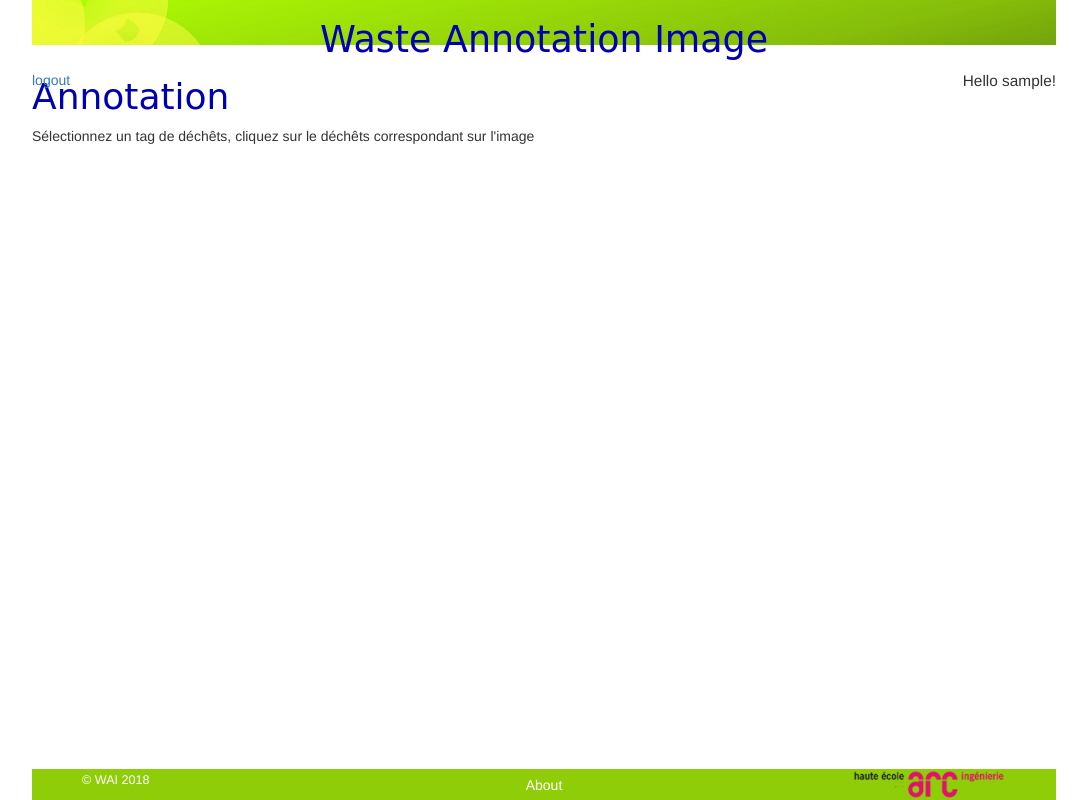
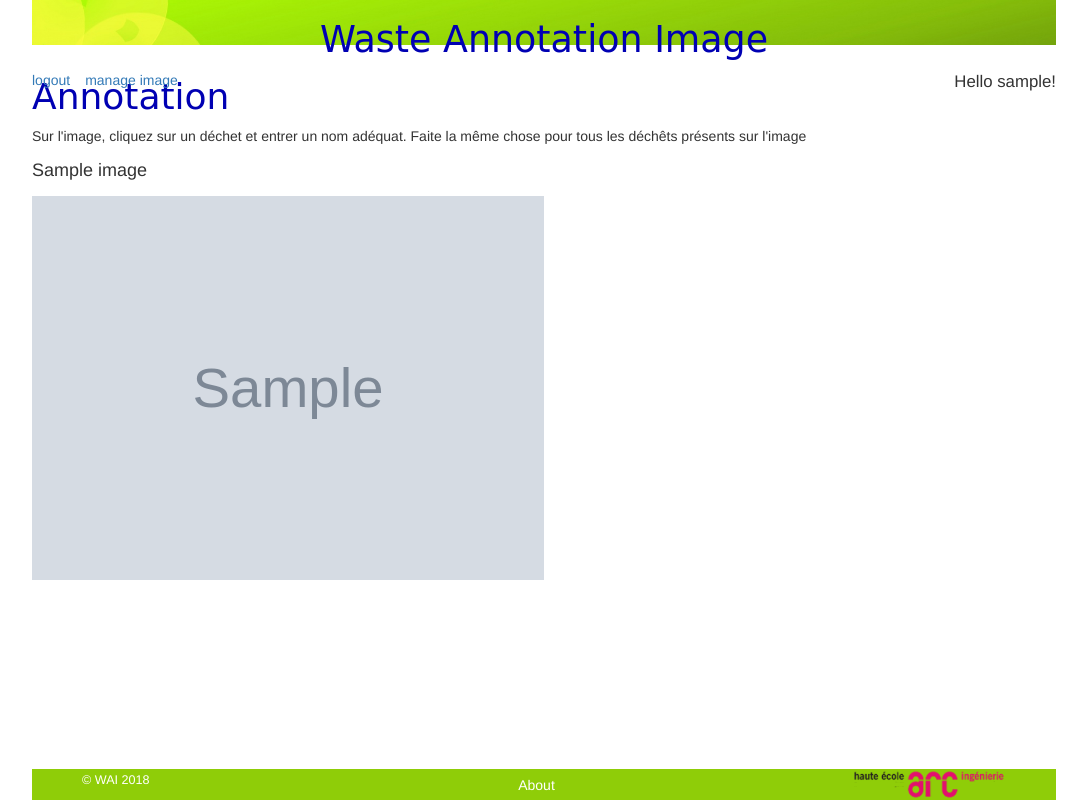
Before and after one commit to HE-Arc/WasteAnnotationImage, a Django app: page /mainpage in a window 1280 px wide. Shown: the whole page, without its empty margins (96-1183 px from the left). Run offline with Django 3.2, Linux system fonts and the light colour scheme; a user stored in the database is signed in; tables that the repository leaves empty hold one stand-in row (values such as "Sample post"); grey boxes marked "Sample" are stand-in pictures; some libraries are stand-ins or nearby versions; some web fonts are replaced.

Commit message:
image for annotation ok displaying image must be fix

```diff
--- a/wasteannotationimage/account/templates/account/signup.html
+++ b/wasteannotationimage/account/templates/account/signup.html
@@ -5,6 +5,9 @@
   {% block title %}Sign up{% endblock %}
   {% block css  %}
     <link rel="stylesheet" href="{% static 'css/signup.css' %}">
+  {% endblock %}
+  {% block loginuser %}
+    {# rien #}
   {% endblock %}
   {% block content %}
   <div id="divsignup">
--- a/wasteannotationimage/annotation/templates/annotation/about.html
+++ b/wasteannotationimage/annotation/templates/annotation/about.html
@@ -6,7 +6,7 @@
   {% block loginuser %}
     {% if user.is_authenticated %}
       Hello {{ user.username }}!
-      <p><a href="{% url 'logout' %}">logout</a></p>
+      <p><a href="{% url 'logout' %}">logout</a><a href="{% url 'newimage' %}">manage image</a></p>
       {% else %}
       <p>You are not logged in : <a href="{% url 'login' %}">login</a></p>
     {% endif %}
--- a/wasteannotationimage/annotation/templates/annotation/mainpage.html
+++ b/wasteannotationimage/annotation/templates/annotation/mainpage.html
@@ -3,16 +3,29 @@
   {% extends "base.html" %}
   {% load static %}
   {% block title %}Annotation{% endblock %}
+  {% block css  %}
+    <link rel="stylesheet" href="{% static 'css/mainpage.css' %}">
+  {% endblock %}
   {% block loginuser %}
     {% if user.is_authenticated %}
       Hello {{ user.username }}!
-      <p><a href="{% url 'logout' %}">logout</a></p>
+      <p><a href="{% url 'logout' %}">logout</a><a href="{% url 'newimage' %}">manage image</a></p>
       {% else %}
       <p>You are not logged in : <a href="{% url 'login' %}">login</a></p>
     {% endif %}
   {% endblock %}
   {% block content %}
     <h1>Annotation</h1>
-    <p>Sélectionnez un tag de déchêts, cliquez sur le déchêts correspondant sur l'image</p>
+    <p>Sur l'image, cliquez sur un déchet et entrer un nom adéquat. Faite la même chose pour tous les déchêts présents sur l'image</p>
+    {% for image in imagesObj %}
+      <div class="annotationContainer">
+      	<h4 class="imageName">{{ image.name }}</h3>
+        <div class="imageContainer">
+          <img class="object-fit-cover" src="{{ image.image.url }}"/>
+        </div>
+      </div>
+    {% empty %}
+      <p>Aucune image.</p>
+    {% endfor %}
   {% endblock %}
 </html>
--- a/wasteannotationimage/annotation/urls.py
+++ b/wasteannotationimage/annotation/urls.py
@@ -4,4 +4,5 @@ from . import views
 urlpatterns = [
     path('mainpage', views.mainpage, name='mainpage'),
     path('about', views.about, name='about'),
+    path('newimage', views.newImage, name='newimage'),
     ]
--- a/wasteannotationimage/annotation/views.py
+++ b/wasteannotationimage/annotation/views.py
@@ -1,12 +1,28 @@
 from django.shortcuts import render, redirect, get_object_or_404
 from django.http import HttpResponse, Http404
+from annotation.models import Image
+from .forms import NewImage
 
 def mainpage(request):
-    return render(request, 'annotation/mainpage.html', locals())
+    images = Image.objects.all()
+    return render(request, 'annotation/mainpage.html', {'imagesObj': images})
 
 def about(request):
     return render(request, 'annotation/about.html', locals())
 
+def newImage(request):
+    isSave = False
+    form = NewImage(request.POST or None, request.FILES)
+    if form.is_valid():
+        image = Image()
+        image.name = form.cleaned_data["name"]
+        image.image = form.cleaned_data["image"]
+        image.save()
+        isSave = True
+        #return redirect('newimage')
+
+    return render(request, 'annotation/newImage.html', locals())
+
 
 
 # Create your views here.
--- a/wasteannotationimage/static/css/base.css
+++ b/wasteannotationimage/static/css/base.css
@@ -1,6 +1,10 @@
 h1 {
     color: #0000b3;
     font-family: 'Sonsie One', "Comic Sans MS";
+}
+
+a {
+    margin-right: 15px;
 }
 
 .header {
@@ -25,10 +29,10 @@ h1 {
   font-size: 2.6em;
 }
 
-.username {
+.usermenu {
   position: relative;
   float: right;
-  font-size: 1.1em;
+  font-size: 1.2em;
 }
 
 .footer {
--- /dev/null
+++ b/wasteannotationimage/static/css/mainpage.css
@@ -0,0 +1,13 @@
+.imageContainer {
+  width: 50%; /*any size*/
+  height: 50%; /*any size*/
+}
+
+.imageName {
+  margin: 15px 0;
+}
+.object-fit-cover {
+  width: 100%;
+  height: 100%;
+  object-fit: cover; /*magic*/
+}
--- a/wasteannotationimage/templates/base.html
+++ b/wasteannotationimage/templates/base.html
@@ -25,7 +25,16 @@
   <header class="header">
     <img src="{% static 'img/headerWAI.jpg' %}" alt="HeaderWai jpg" class="headerimg" />
     <h1 class="headerText">Waste Annotation Image</h1>
-    <p class="username">{% block loginuser %}user name{% endblock %}</p>
+    <p class="usermenu">
+      {% block loginuser %}
+        {% if user.is_authenticated %}
+          Hello {{ user.username }}!
+          <p><a class="loginlink" href="{% url 'logout' %}">logout</a><a href="{% url 'newimage' %}">manage image</a></p>
+          {% else %}
+          <p>You are not logged in : <a href="{% url 'login' %}">login</a></p>
+        {% endif %}
+      {% endblock %}
+    </p>
   </header>
   <section id="content">
     {% block content %}
--- a/wasteannotationimage/templates/registration/login.html
+++ b/wasteannotationimage/templates/registration/login.html
@@ -5,6 +5,9 @@
   {% block title %}login{% endblock %}
   {% block css  %}
     <link rel="stylesheet" href="{% static 'css/login.css' %}">
+  {% endblock %}
+  {% block loginuser %}
+    {# rien #}
   {% endblock %}
   {% block content %}
     <div id="divlogin">
```
Also changed, not shown: wasteannotationimage/annotation/forms.py (+7 -0 lines), wasteannotationimage/annotation/templates/annotation/newImage.html (added, +32 -0 lines).
